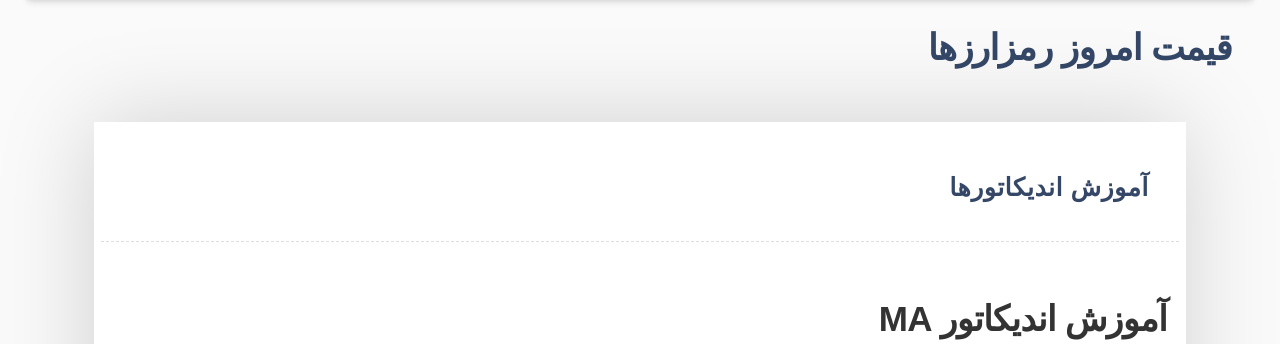
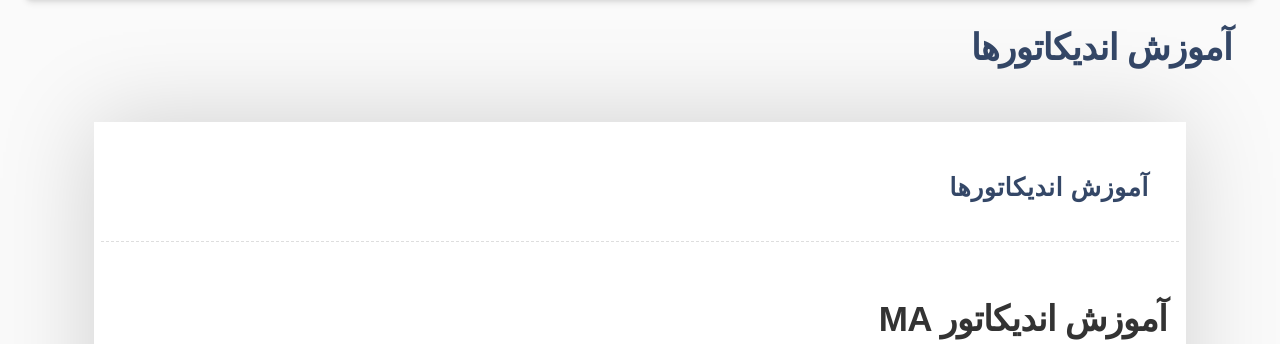
Before and after one commit to saleh-ato/flskCrpto, a Flask app: page /blog in a window 1280 px wide. Shown: the part 103-447 px from the top of the page. Run offline with Flask 3, Linux system fonts and the light colour scheme; some libraries are stand-ins or nearby versions.

Commit message:
template and app.py

```diff
--- a/app.py
+++ b/app.py
@@ -32,11 +32,12 @@ import atexit
 from SchedulE import check_all
 from apscheduler.schedulers.background import BackgroundScheduler
 
-
+'''
 def print_date_time():
     print(time.strftime("%A, %d. %B %Y %I:%M:%S %p"))
-
+'''
 
 scheduler = BackgroundScheduler()
 scheduler.add_job(func=check_all, trigger="interval", minutes=15)
+#scheduler.add_job(func=check_all, trigger="interval", minutes=1)
 scheduler.start()
--- a/templates/blog/index.html
+++ b/templates/blog/index.html
@@ -7,7 +7,7 @@
 <link rel="stylesheet" href="https://fonts.googleapis.com/css?family=Poppins:400,300,500,600,700">
 {% endblock head %}
 {% block content %}
-<h1 class="h2 text-end mt-8 m-5">قیمت امروز رمزارزها</h1>
+<h1 class="h2 text-end mt-8 m-5">آموزش اندیکاتورها</h1>
 <div id="main">
     <div class="container">
         <div class="row">
--- a/views.py
+++ b/views.py
@@ -11,7 +11,7 @@ def Er404(error):
 
 @app.route("/")
 def Homepage():
-    table_data = models.Coins_Table.query.all()
+    table_data = models.Coins_Table.query.order_by(models.Coins_Table.marketcap.desc()).all()
     return render_template("index.html",data=table_data)
 
 @app.route("/coin/<coin_name>")
```
Also changed, not shown: app.db.
